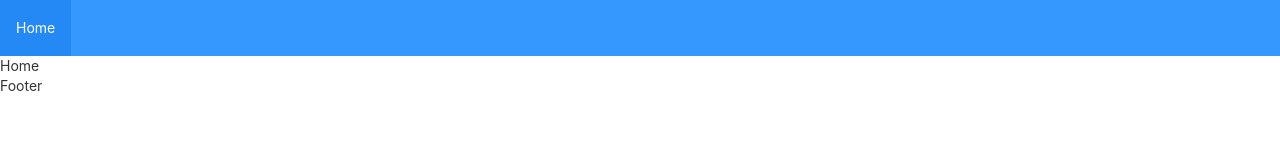
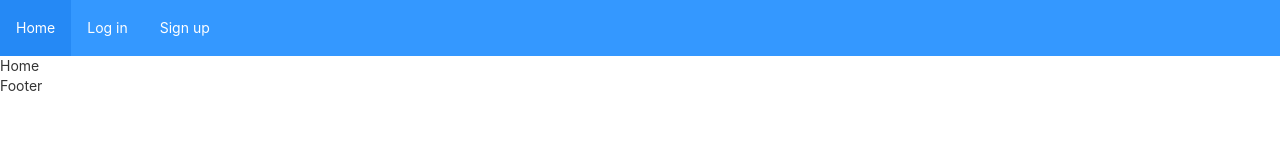
Before and after one commit to ghemsley/mood-tracker, a Next.js app in the folder client/: page / in a window 1280 px wide. Shown: the top 160 px of the page. Built offline with nearby package versions, Linux system fonts and the light colour scheme.

Commit message:
Add login and signup links to layout

```diff
--- a/client/components/layout.tsx
+++ b/client/components/layout.tsx
@@ -14,6 +14,12 @@ const Layout: React.FunctionComponent = ({ children }) => {
             <Nav.Item as={NavLink} href="/">
               Home
             </Nav.Item>
+            <Nav.Item as={NavLink} href="/login">
+              Log in
+            </Nav.Item>
+            <Nav.Item as={NavLink} href="/signup">
+              Sign up
+            </Nav.Item>
           </Nav>
         </Navbar>
       </Header>
```
